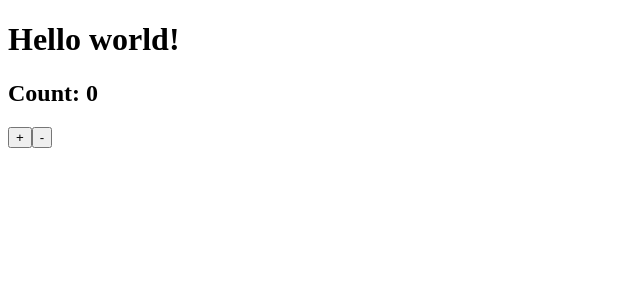
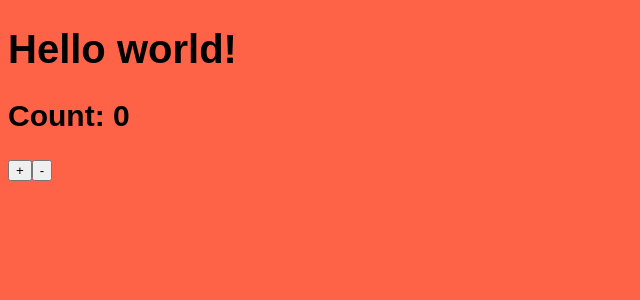
Before and after one commit to weider86-zz/react-ssr, a React app: page / in a window 1280 px wide. Shown: the top 300 px of the page, without its empty margins (0-640 px from the left). Built offline with nearby package versions, Linux system fonts and the light colour scheme.

Commit message:
Add css and style loader and apply styles

```diff
--- a/package.json
+++ b/package.json
@@ -25,7 +25,9 @@
     "@babel/preset-env": "^7.10.4",
     "@babel/preset-react": "^7.10.4",
     "babel-loader": "^8.1.0",
+    "css-loader": "^3.6.0",
     "html-webpack-plugin": "^4.3.0",
+    "style-loader": "^1.2.1",
     "webpack": "^4.43.0",
     "webpack-cli": "^3.3.12",
     "webpack-dev-server": "^3.11.0"
--- a/src/index.js
+++ b/src/index.js
@@ -1,5 +1,6 @@
 import React from 'react';
 import ReactDOM from 'react-dom';
 import App from './App';
+import './styles.css';
 
 ReactDOM.render(<App />, document.getElementById('app'));
--- /dev/null
+++ b/src/styles.css
@@ -0,0 +1,6 @@
+html {
+  box-sizing: border-box;
+  font-size: 20px;
+  font-family: sans-serif;
+  background-color: tomato;
+}
--- a/webpack.config.base.js
+++ b/webpack.config.base.js
@@ -18,6 +18,11 @@ module.exports = {
           presets: ['@babel/preset-env', '@babel/preset-react'],
         },
       },
+      {
+        test: /\.css$/,
+        use: ['style-loader', 'css-loader'],
+        exclude: /node-modules/,
+      },
     ],
   },
   plugins: [new HtmlWebpackPlugin({template: './src/index.html'})],
```
Also changed, not shown: 1 other file (tests, documents, lock files or other folders).
